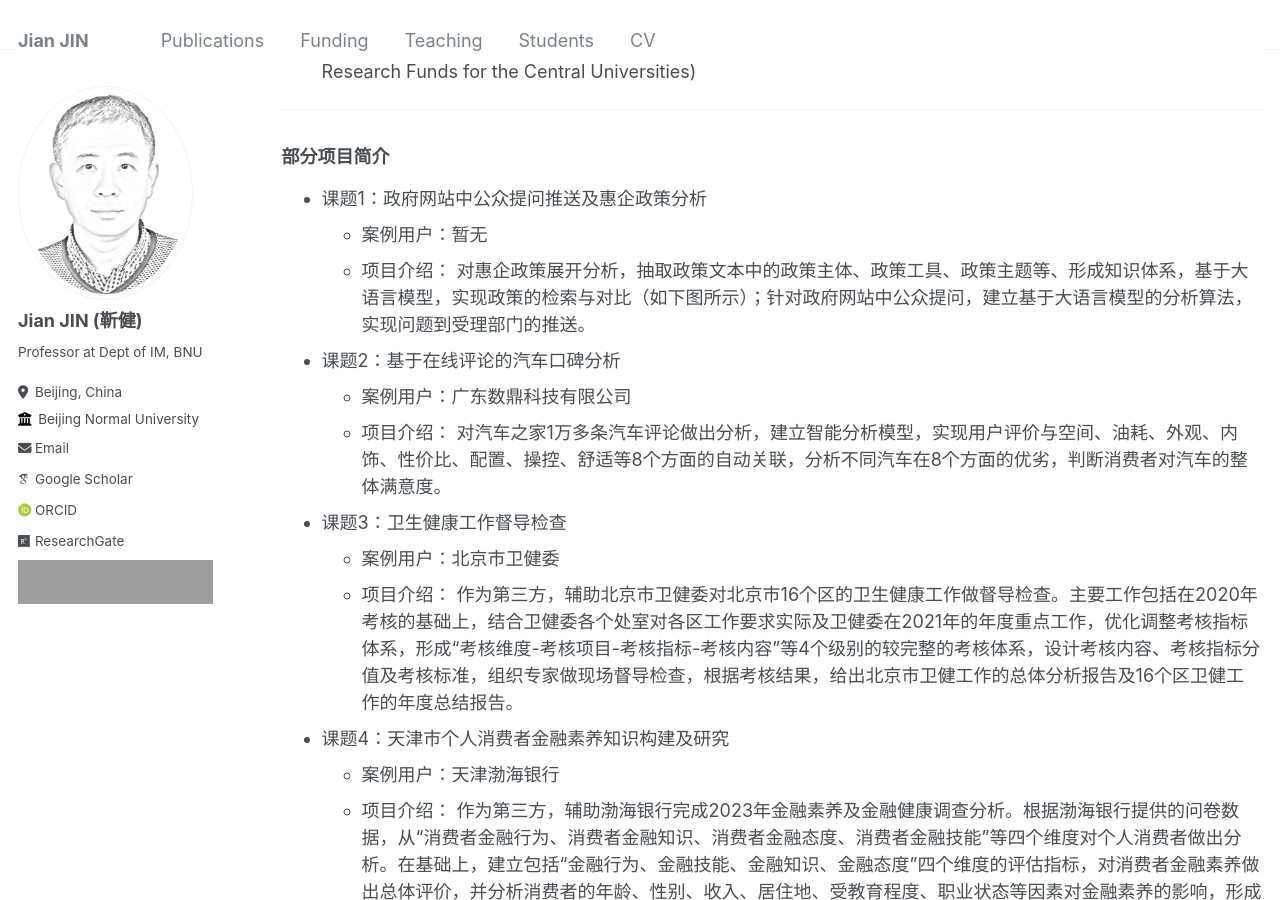
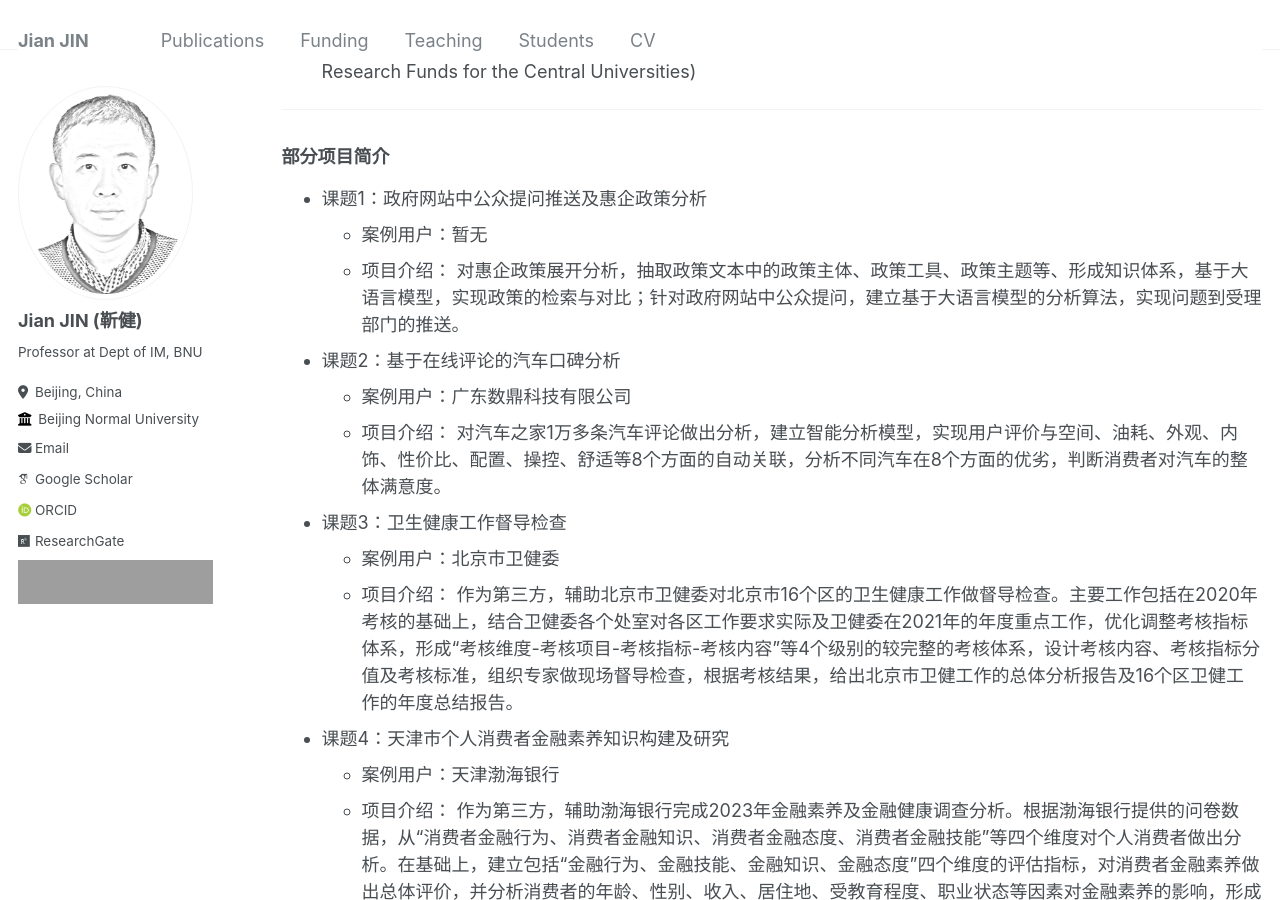
Before and after one commit to xjtujay/xjtujay.github.io, a Jekyll site: the page built from _funding/funding.md, in a window 1280 px wide and 900 px high, scrolled down 727 px. Built offline with Jekyll 4.4.1, drawn with Linux system fonts in a browser that asks for light colours; some web fonts are replaced; grey boxes are pictures that could not be loaded.

Commit message:
Update funding.md

```diff
--- a/_funding/funding.md
+++ b/_funding/funding.md
@@ -30,7 +30,7 @@ author_profile: true
 * 课题1：政府网站中公众提问推送及惠企政策分析
 	* 案例用户：暂无
 	* 项目介绍：
-对惠企政策展开分析，抽取政策文本中的政策主体、政策工具、政策主题等、形成知识体系，基于大语言模型，实现政策的检索与对比（如下图所示）；针对政府网站中公众提问，建立基于大语言模型的分析算法，实现问题到受理部门的推送。
+对惠企政策展开分析，抽取政策文本中的政策主体、政策工具、政策主题等、形成知识体系，基于大语言模型，实现政策的检索与对比；针对政府网站中公众提问，建立基于大语言模型的分析算法，实现问题到受理部门的推送。
 
 
 * 课题2：基于在线评论的汽车口碑分析
```
